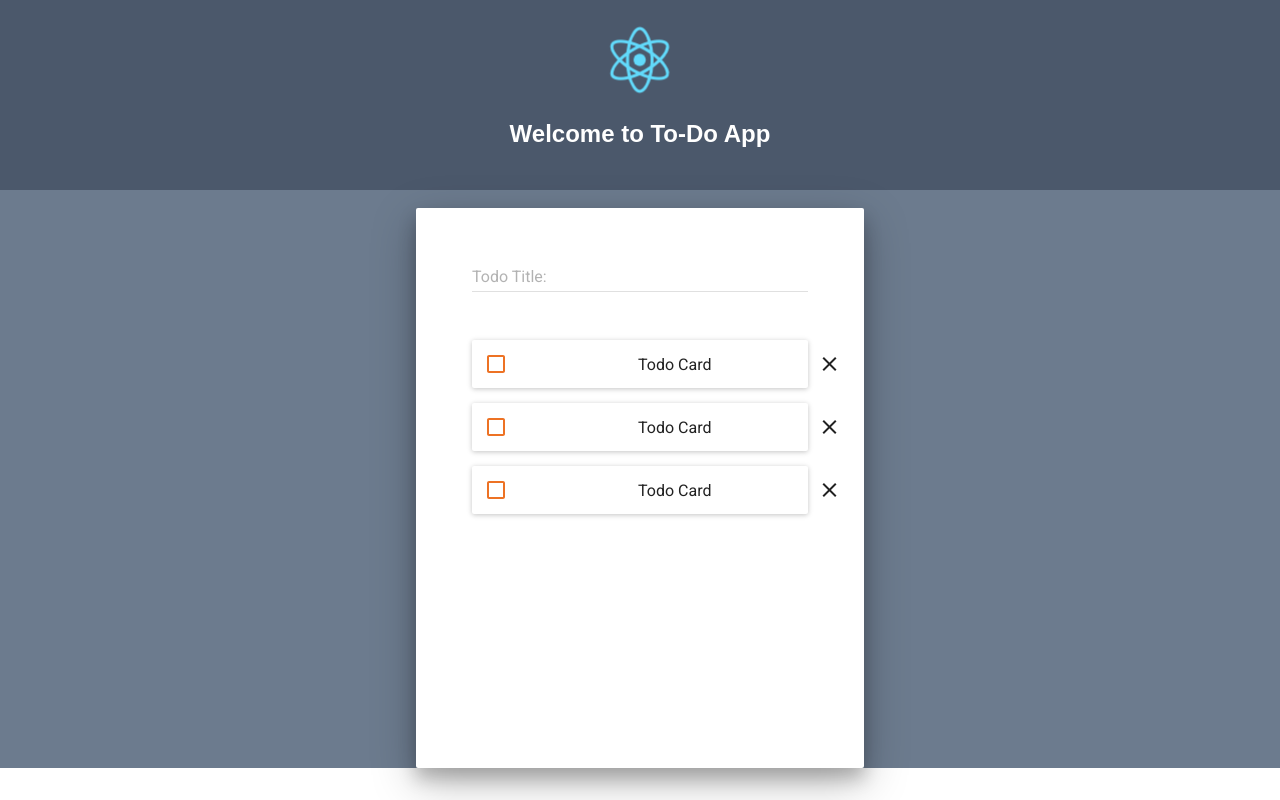
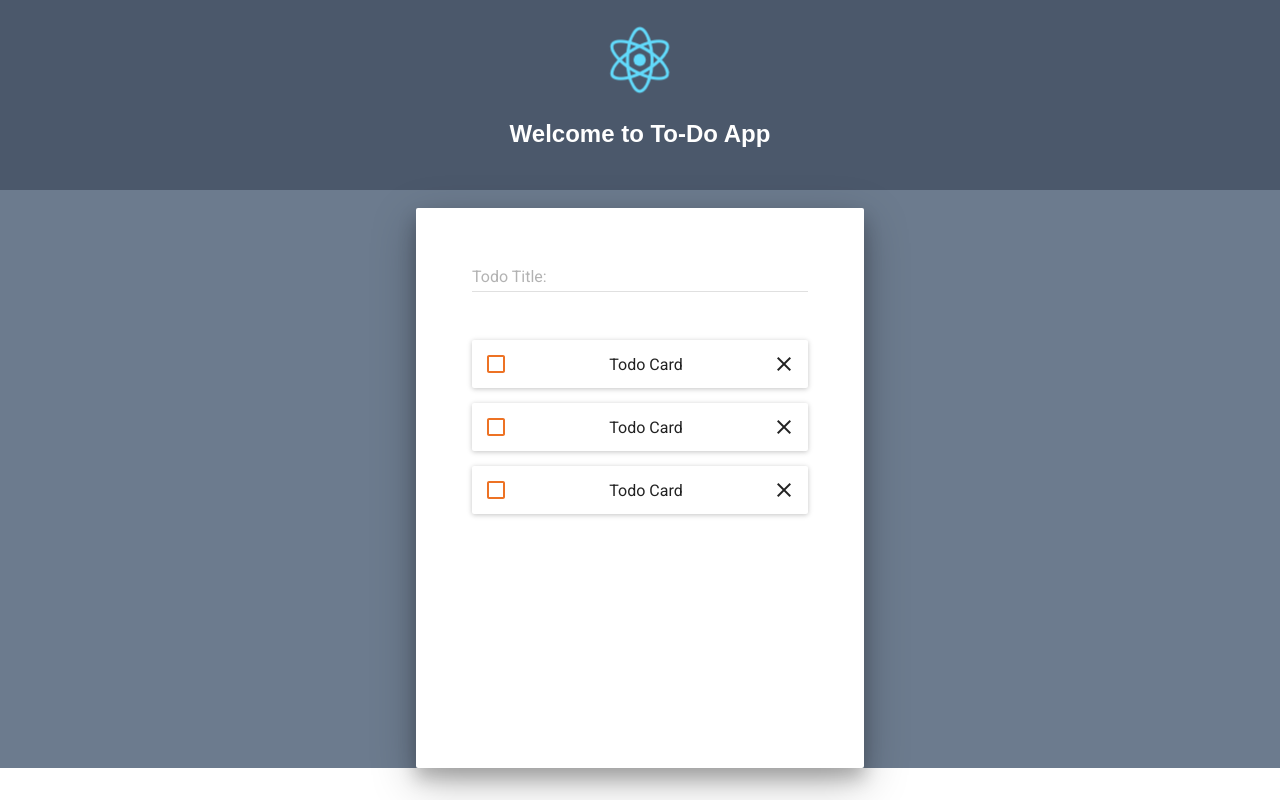
Before and after one commit to gabrielreisn/react-todo-app, a React (Create React App) app: page / in a window 1280 px wide. Built offline with nearby package versions, Linux system fonts and the light colour scheme.

Commit message:
minor fix: adjusting flex

```diff
--- a/src/css/App.css
+++ b/src/css/App.css
@@ -39,11 +39,11 @@
 }
 
 .item-wrapper-text {
-  min-width: 85%;
+  flex: 1 1 auto;
 }
 
 .item-wrapper-text-checked {
-  min-width: 85%;
+  flex: 1 1 auto;
   text-decoration: line-through;
 }
 
```
